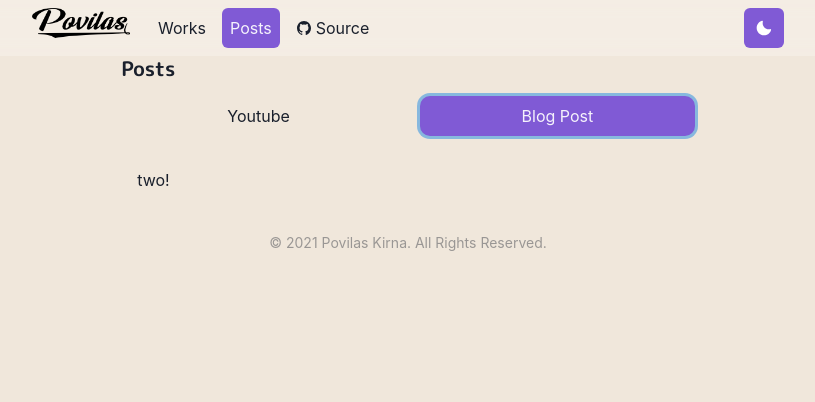
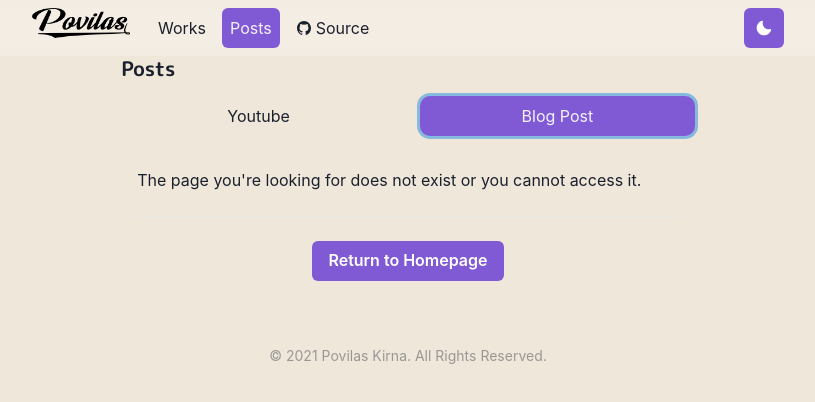
Before and after one commit to PovilasKirna/portfolio_website, a Next.js app: page /posts in a window 1280 px wide. Both pictures are taken after a click on the tab "Blog Post". Shown: the top 402 px of the page, without its empty margins (232-1047 px from the left). Built offline with nearby package versions, Linux system fonts and the light colour scheme.

Commit message:
Fixed button highlighting. Bugs: when dark theme the button text remains light

```diff
--- a/components/navbar.js
+++ b/components/navbar.js
@@ -37,6 +37,10 @@ const LinkItem = ({ href, path, children }) => {
 						? useColorModeValue("whiteAlpha.900", "gray200")
 						: inactiveColor
 				}
+				_hover={{
+					bg: `${useColorModeValue("purple.500", "orange.200")}`,
+					color: `${useColorModeValue("whiteAlpha.900", "gray200")}`,
+				}}
 			>
 				{children}
 			</Link>
--- a/pages/posts.js
+++ b/pages/posts.js
@@ -11,6 +11,8 @@ import {
 	TabList,
 	TabPanels,
 	TabPanel,
+	Box,
+	Text,
 } from "@chakra-ui/react";
 import Section from "../components/section";
 import Head from "next/head";
@@ -85,7 +87,22 @@ const Posts = () => {
 								</SimpleGrid>
 							</TabPanel>
 							<TabPanel>
-								<p>two!</p>
+								<Section delay={0.1}>
+									<Text>
+										The page you&apos;re looking for does not exist or you
+										cannot access it.
+									</Text>
+									<Divider my={6} />
+									<Box my={6} align="center">
+										<NextLink href="/">
+											<Button
+												colorScheme={useColorModeValue("purple", "orange")}
+											>
+												Return to Homepage
+											</Button>
+										</NextLink>
+									</Box>
+								</Section>
 							</TabPanel>
 						</TabPanels>
 					</Tabs>
```
